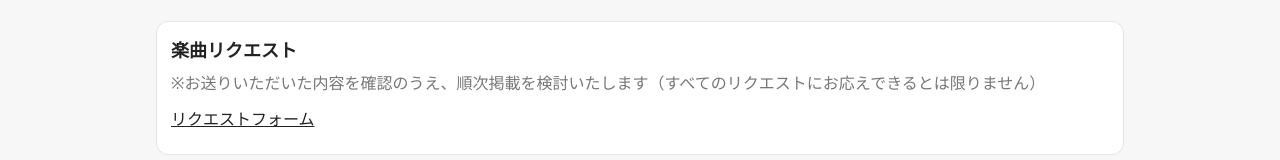
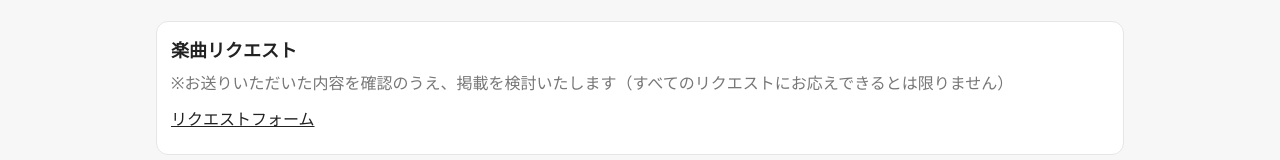
Before and after one commit to Nyaruty/VOCALOG, a plain HTML site: page request.html in a window 1280 px wide. Shown: the part 142-302 px from the top of the page. Drawn offline with Linux system fonts and the light colour scheme.

Commit message:
Update request.html

```diff
--- a/request.html
+++ b/request.html
@@ -24,7 +24,7 @@
       <h2 class="title">楽曲リクエスト</h2>
 
       <p class="muted">
-        ※お送りいただいた内容を確認のうえ、順次掲載を検討いたします（すべてのリクエストにお応えできるとは限りません）
+        ※お送りいただいた内容を確認のうえ、掲載を検討いたします（すべてのリクエストにお応えできるとは限りません）
       </p>
 
       <div class="links" style="margin-top:12px;">
```
